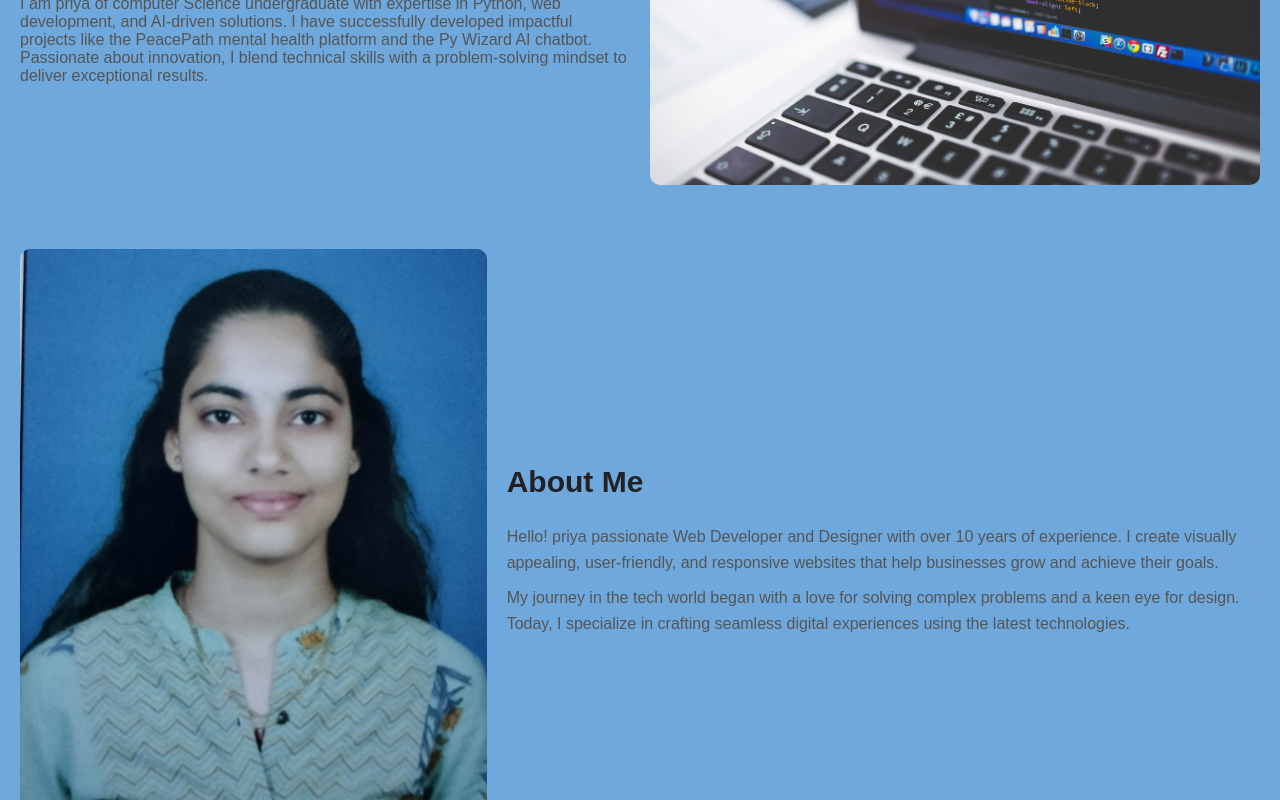
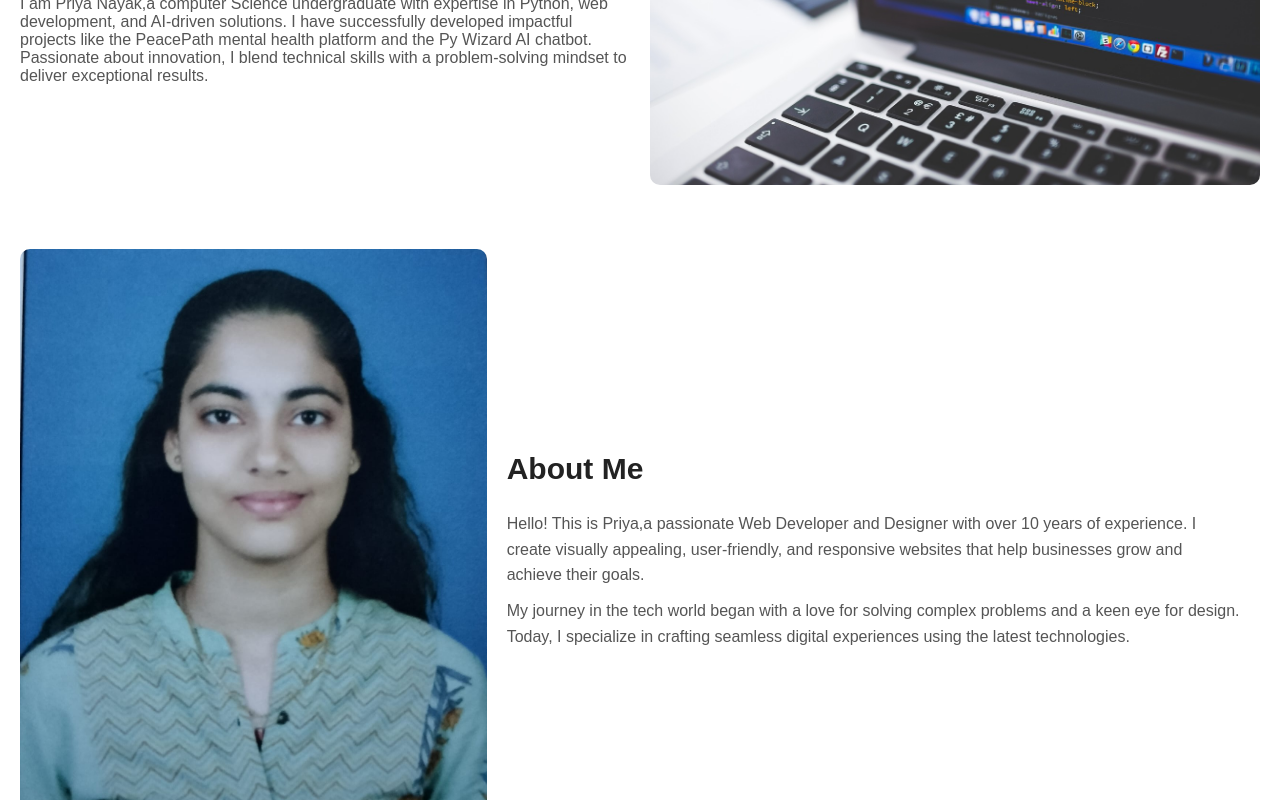
Before and after one commit to Priyanayak12/fio, a plain HTML site: page index.html in a window 1280 px wide. Shown: the part 300-1100 px from the top of the page. Drawn offline with Linux system fonts and the light colour scheme.

Commit message:
Update index.html

```diff
--- a/index.html
+++ b/index.html
@@ -3,12 +3,12 @@
 <head>
     <meta charset="UTF-8">
     <meta name="viewport" content="width=device-width, initial-scale=1.0">
-    <title>priya</title>
+    <title>Priya Nayak</title>
     <style>
         body {
             margin: 0;
             font-family: Arial, sans-serif;
-            background-color:#6fa8dc;
+            background-color:#ffffff;
         }
 
         nav {
@@ -322,7 +322,7 @@
             <div class="intro-text">
                 <h1>priya</h1>
                 <h2>Developer</h2>
-                <p>I am priya of computer Science undergraduate with expertise in Python, web development, and AI-driven solutions. I have successfully developed impactful projects like the PeacePath mental health platform and the Py Wizard AI chatbot. Passionate about innovation, I blend technical skills with a problem-solving mindset to deliver exceptional results.</p>
+                <p>I am Priya Nayak,a computer Science undergraduate with expertise in Python, web development, and AI-driven solutions. I have successfully developed impactful projects like the PeacePath mental health platform and the Py Wizard AI chatbot. Passionate about innovation, I blend technical skills with a problem-solving mindset to deliver exceptional results.</p>
 
             </div>
             <div class="intro-image">
@@ -338,7 +338,7 @@
         <div class="about-text">
             <h2>About Me</h2>
             <p>
-                Hello! priya passionate Web Developer and Designer with over 10 years of experience. I create visually appealing, user-friendly, and responsive websites that help businesses grow and achieve their goals.
+                Hello! This is Priya,a passionate Web Developer and Designer with over 10 years of experience. I create visually appealing, user-friendly, and responsive websites that help businesses grow and achieve their goals.
             </p>
             <p>
                 My journey in the tech world began with a love for solving complex problems and a keen eye for design. Today, I specialize in crafting seamless digital experiences using the latest technologies.
```
